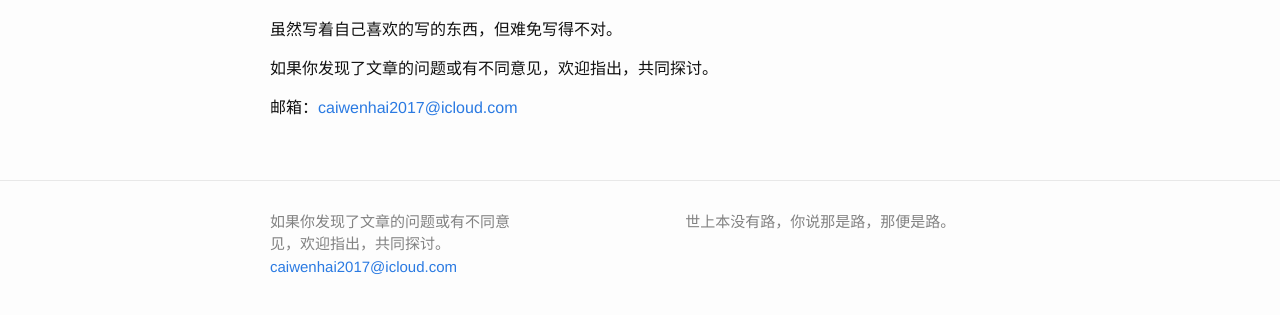
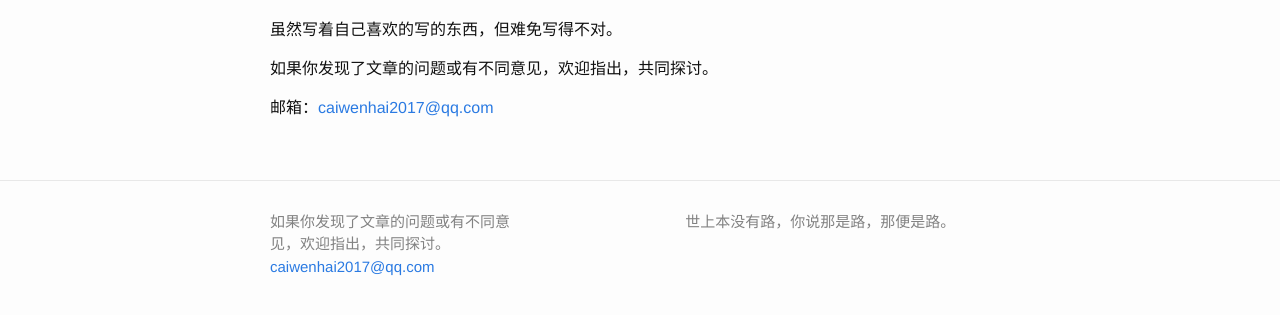
Before and after one commit to sky0458/sky0458.github.io, a Jekyll site: the page built from about.md, in a window 1280 px wide. Shown: the part 302-617 px from the top of the page. Built offline with Jekyll 4.4.1, drawn with Linux system fonts in a browser that asks for light colours.

Commit message:
Update _config.yml

```diff
--- a/_config.yml
+++ b/_config.yml
@@ -14,7 +14,7 @@
 # You can create any custom variable you would like, and they will be accessible
 # in the templates via {{ site.myvariable }}.
 title: 勿在浮沙筑高台
-email: caiwenhai2017@icloud.com
+email: caiwenhai2017@qq.com
 description: > # this means to ignore newlines until "baseurl:"
    世上本没有路，你说那是路，那便是路。
 baseurl: "" # the subpath of your site, e.g. /blog
```
